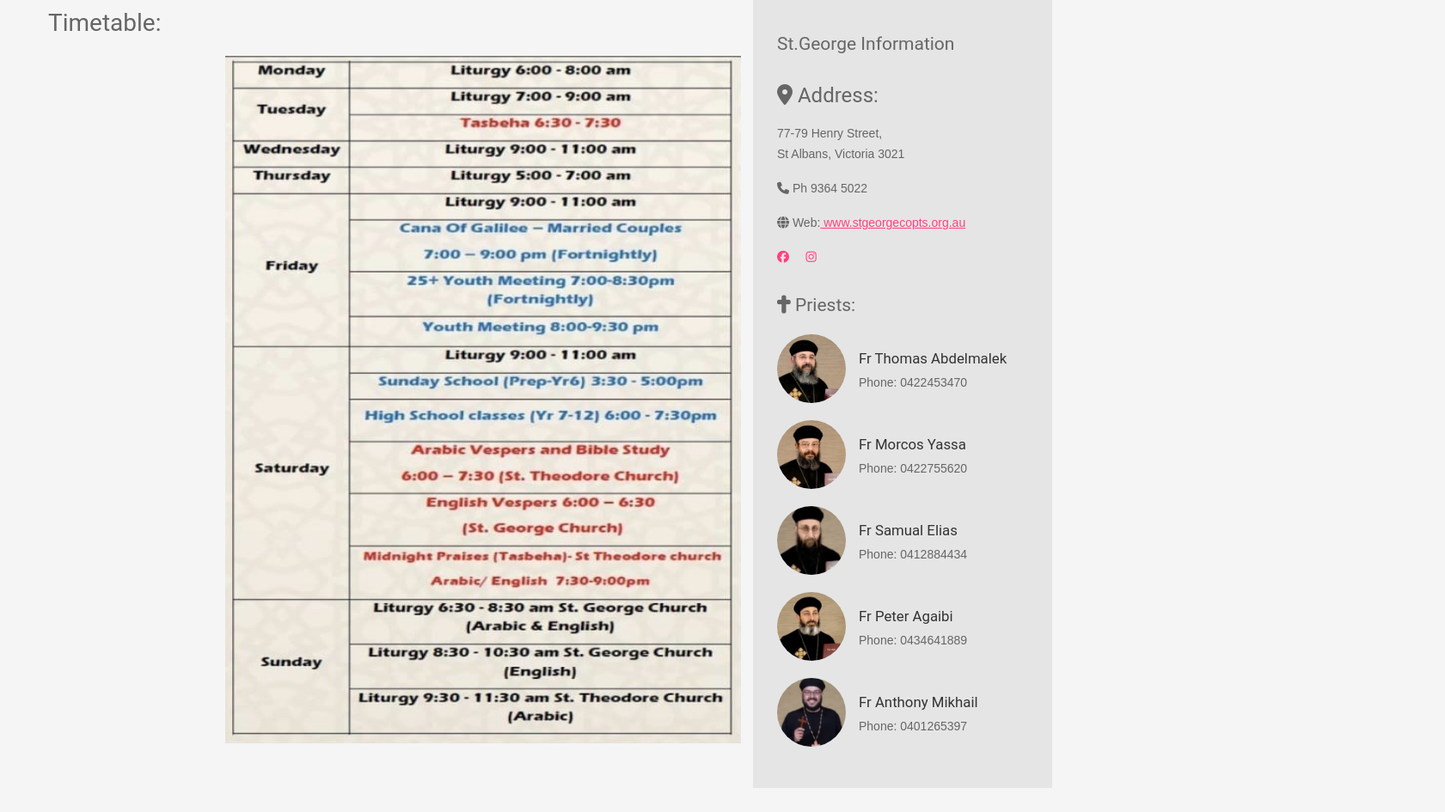
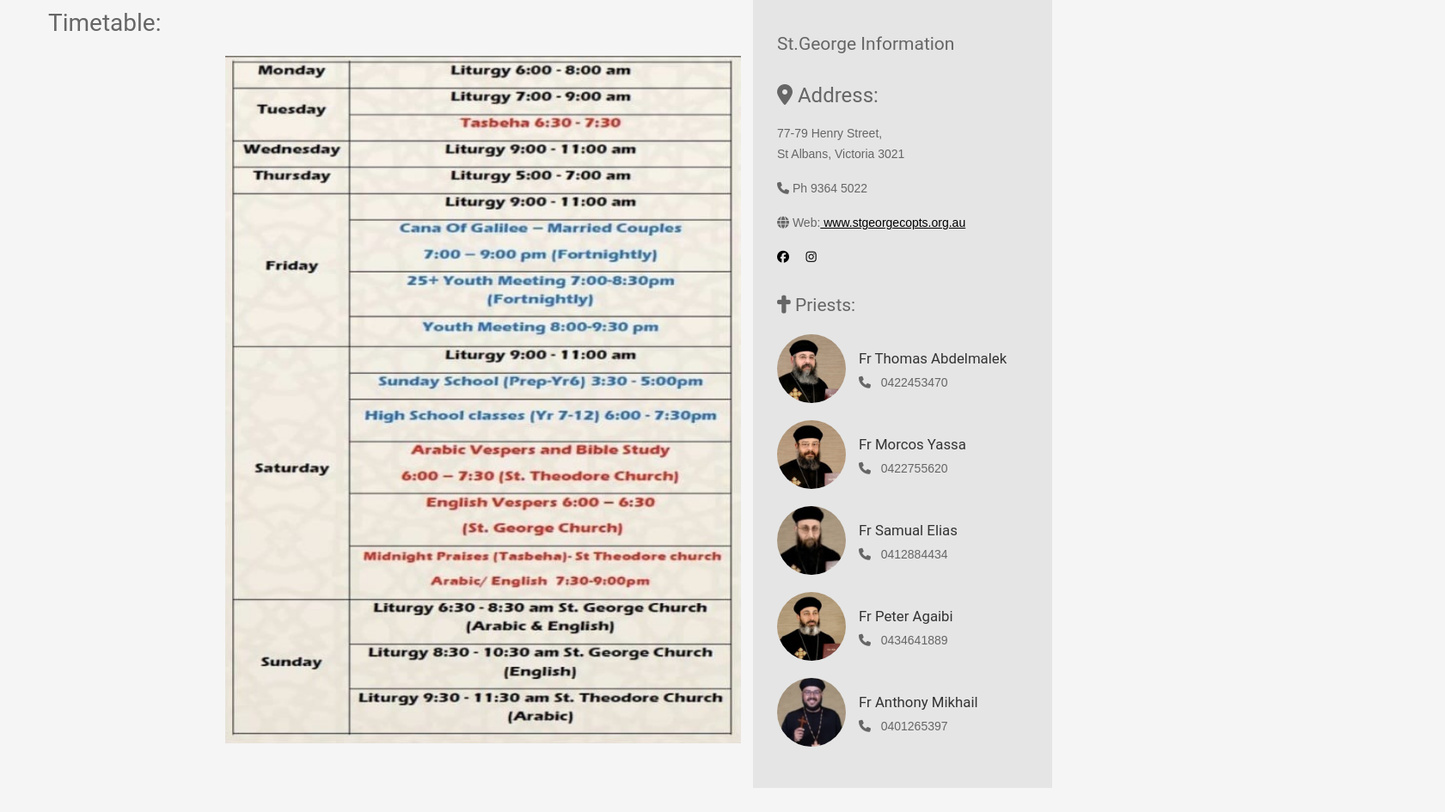
Before and after one commit to Fathy1010/Summer-Comp-24, a website: page stgeorge.html in a window 1280 px wide. Shown: the part 245-1190 px from the top of the page at 86% size, 1681 px wide, since content can reach past the window. Drawn offline with nearby package versions, Linux system fonts and the light colour scheme.

Commit message:
updated the fathers on these pages

```diff
--- a/stgeorge.html
+++ b/stgeorge.html
@@ -72,7 +72,7 @@
     }
 
     #overlay-home {
-      position: absolute;
+      position: fixed;
       top: 5px;
       left: 1535px;
       z-index: 1000;
@@ -82,7 +82,7 @@
     }
 
     #overlay-map {
-      position: absolute;
+      position: fixed;
       top: 5px;
       left: 1635px;
       z-index: 1000;
@@ -119,6 +119,9 @@
     .additional-info .people-list p {
       margin: 0;
       color: #666;
+    }
+    a {
+      color: black; /* Set the color to black or your desired color */
     }
 
   </style>
@@ -167,35 +170,35 @@
             <img src="img/Fathers/stgeorge/frthomasabdelmalek.jpg" alt="Person 2" width="80" height="80">
             <div class="person-info">
               <h4>Fr Thomas Abdelmalek</h4>
-              <p>Phone: 0422453470</p>
+              <p><i class="fa-solid fa-phone"></i> &nbsp; 0422453470</p>
             </div>
           </li>
           <li>
             <img src="img/Fathers/stgeorge/frmorcosyassa.jpg" alt="Person 2" width="80" height="80">
             <div class="person-info">
               <h4>Fr Morcos Yassa</h4>
-              <p>Phone: 0422755620</p>
+              <p><i class="fa-solid fa-phone"></i> &nbsp; 0422755620</p>
             </div>
           </li>
           <li>
             <img src="img/Fathers/stgeorge/frsamuelelias.jpg" alt="Person 2" width="80" height="80">
             <div class="person-info">
               <h4>Fr Samual Elias</h4>
-              <p>Phone: 0412884434</p>
+              <p><i class="fa-solid fa-phone"></i> &nbsp; 0412884434</p>
             </div>
           </li>
           <li>
             <img src="img/Fathers/stgeorge/frpeteragaibi.jpg" alt="Person 1" width="80" height="80">
             <div class="person-info">
               <h4>Fr Peter Agaibi</h4>
-              <p>Phone: 0434641889</p>
+              <p><i class="fa-solid fa-phone"></i> &nbsp; 0434641889</p>
             </div>
           </li>
           <li>
             <img src="img/Fathers/stgeorge/franthonymikhail.jpg" alt="Person 2" width="80" height="80">
             <div class="person-info">
               <h4>Fr Anthony Mikhail</h4>
-              <p>Phone: 0401265397</p>
+              <p><i class="fa-solid fa-phone"></i> &nbsp; 0401265397</p>
             </div>
           </li>
           <!-- Add more people as needed -->
```
